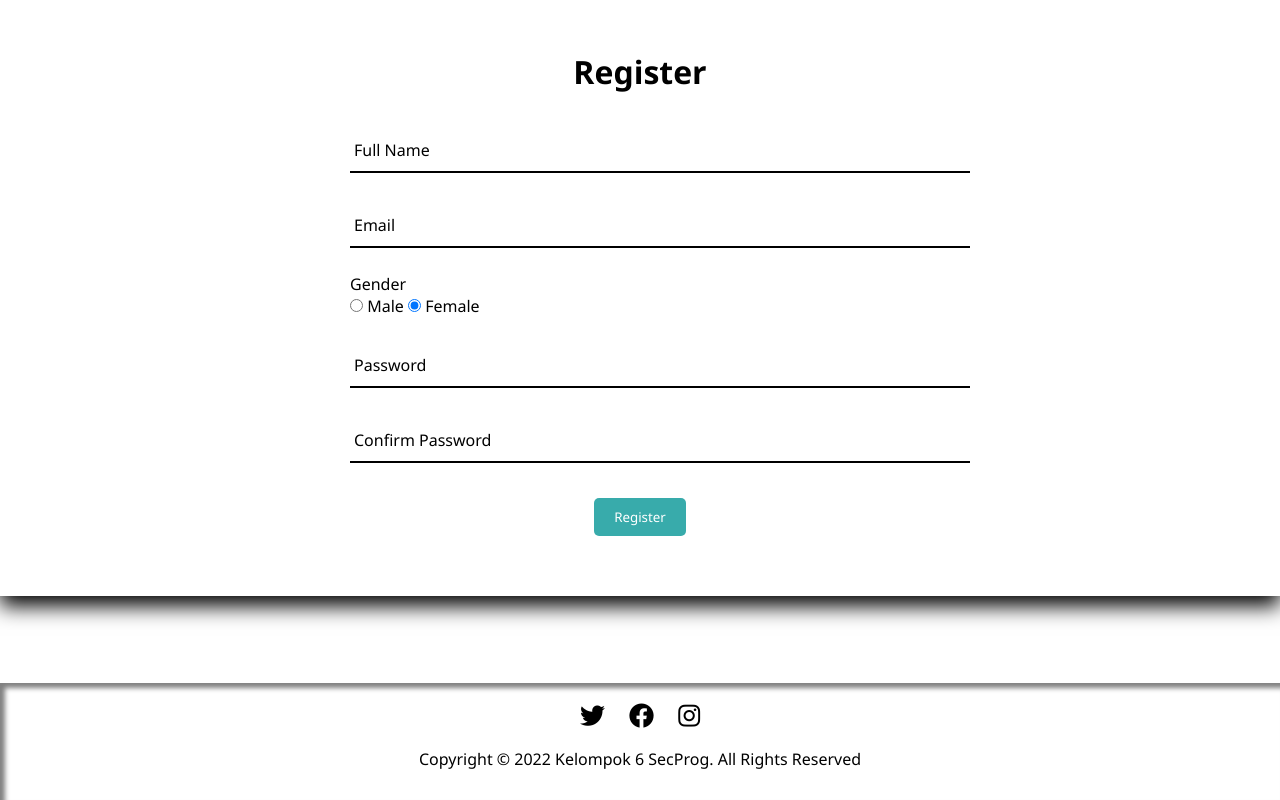
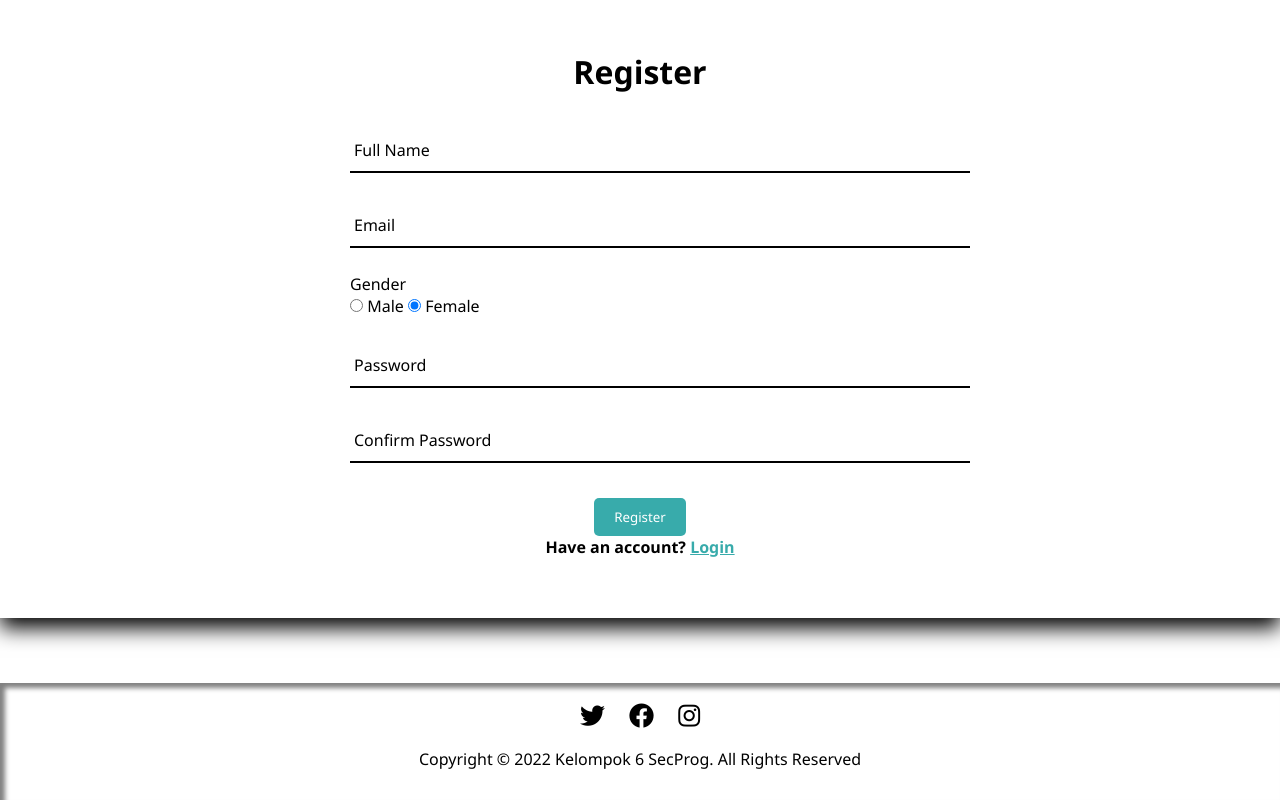
Before and after one commit to jimash974/Secprog_code_review, a PHP site: page /register.php in a window 1280 px wide. Run offline with PHP 8.4, Linux system fonts and the light colour scheme.

Commit message:
tambahin ke halaman login di registerphp

```diff
--- a/register.php
+++ b/register.php
@@ -45,6 +45,7 @@
                     </div>
                     <input type="submit" id="input" value="Register">
                 </form>
+                <h4>Have an account? <a href="login.php">Login</a>
             </div>
         </div>
 
```
